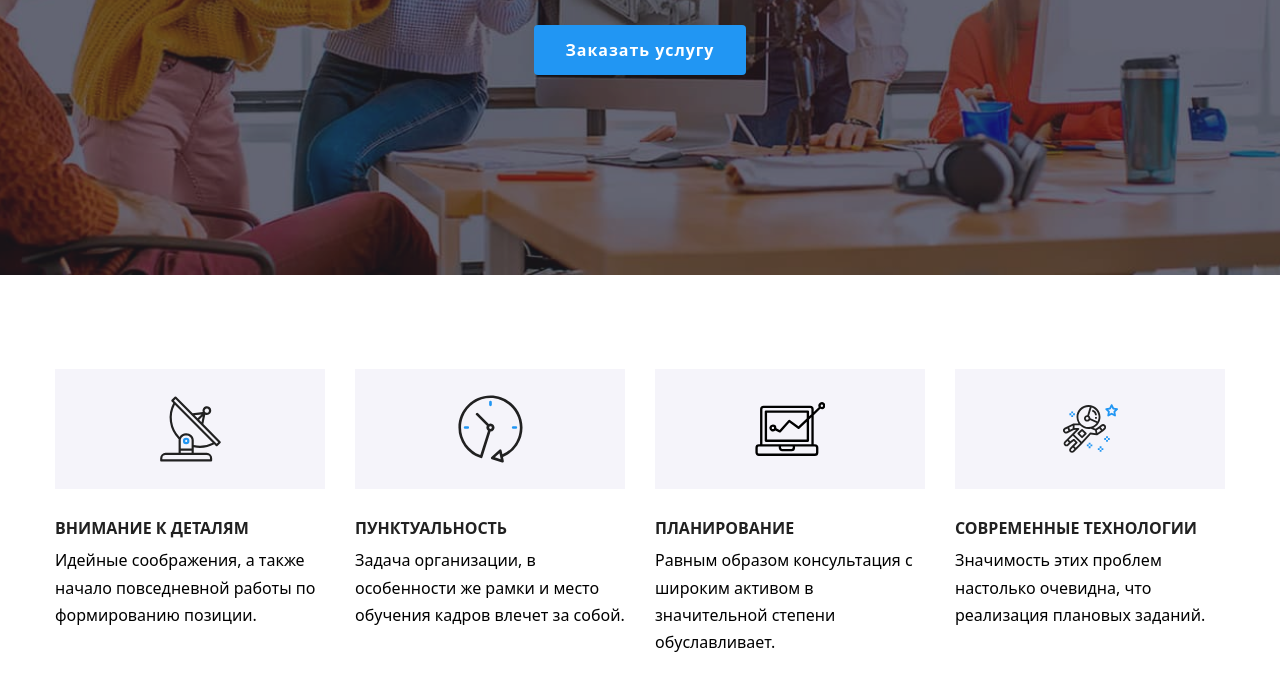
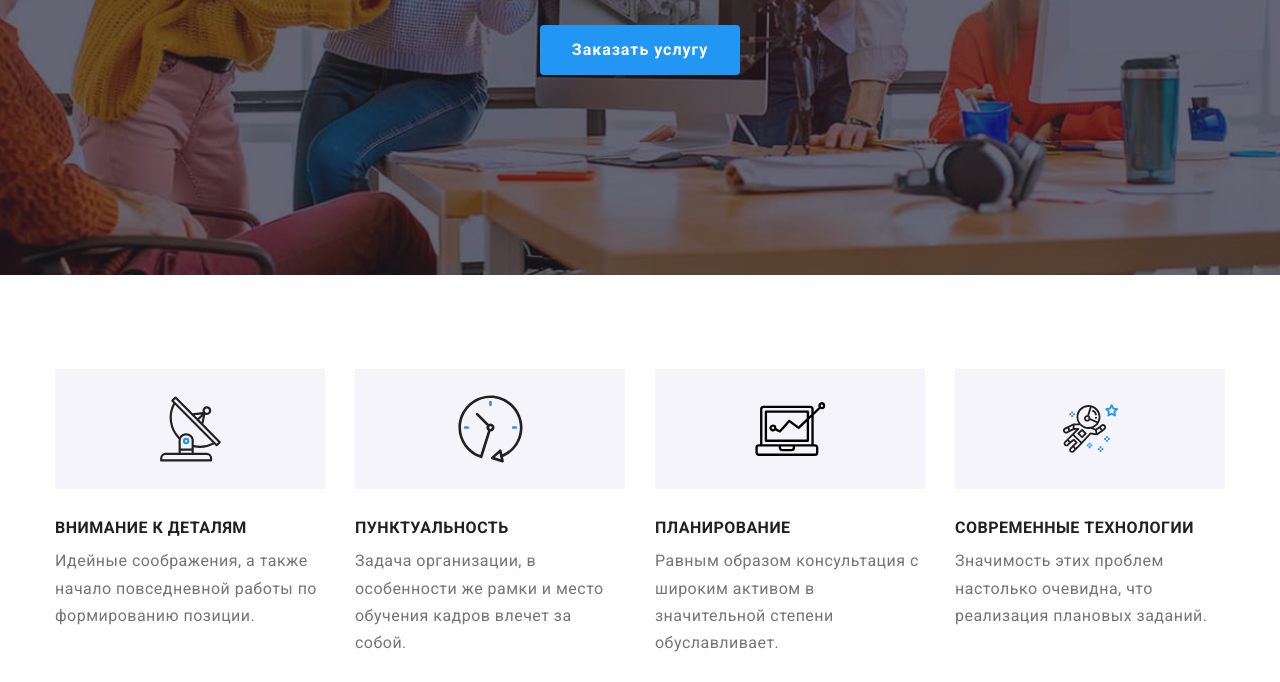
Before and after one commit to BondAndrii/goit-markup-hw-07, a plain HTML site: page index.html in a window 1280 px wide. Shown: the part 418-1100 px from the top of the page. Drawn offline with nearby package versions, Linux system fonts and the light colour scheme.

Commit message:
Поправляє помилку зі шрифтами в боді

```diff
--- a/sass/components/_body.scss
+++ /dev/null
@@ -1,8 +0,0 @@
-/* Задаю основні стилі сторінки */
-body {
-    color: var(--general-text-color);
-    background-color: var(--second-text-color);
-
-    font-family: Roboto, sans-serif;
-    font-size: var(--main-font) letter-spacing: 0.03em;
-}
--- /dev/null
+++ b/sass/components/_gener.scss
@@ -0,0 +1 @@
+/* Задаю основні стилі сторінки */
--- a/sass/main.scss
+++ b/sass/main.scss
@@ -1,3 +1,4 @@
+@import"./components/gener";
 @import"./utils/variables";
 @import"./utils/util";
 @import"./base/reset";
@@ -16,4 +17,3 @@
 @import"./components/footer";
 @import"./components/button";
 @import"./components/modal";
-@import"./components/body";
--- a/sass/utils/_util.scss
+++ b/sass/utils/_util.scss
@@ -1,3 +1,11 @@
+body {
+    color: var(--general-text-color);
+    background-color: var(--second-text-color);
+
+    font-family: Roboto, sans-serif;
+    font-size: var(--main-font);
+    letter-spacing: 0.03em;
+}
 /* Задаю утілітарний клас для приховування будь-чого на сторінці */
 .invisible {
     display: none;
```
Also changed, not shown: sass/components/_button.scss (+4 -9 lines), css/main.css, css/main.min.css, 2 other files.
